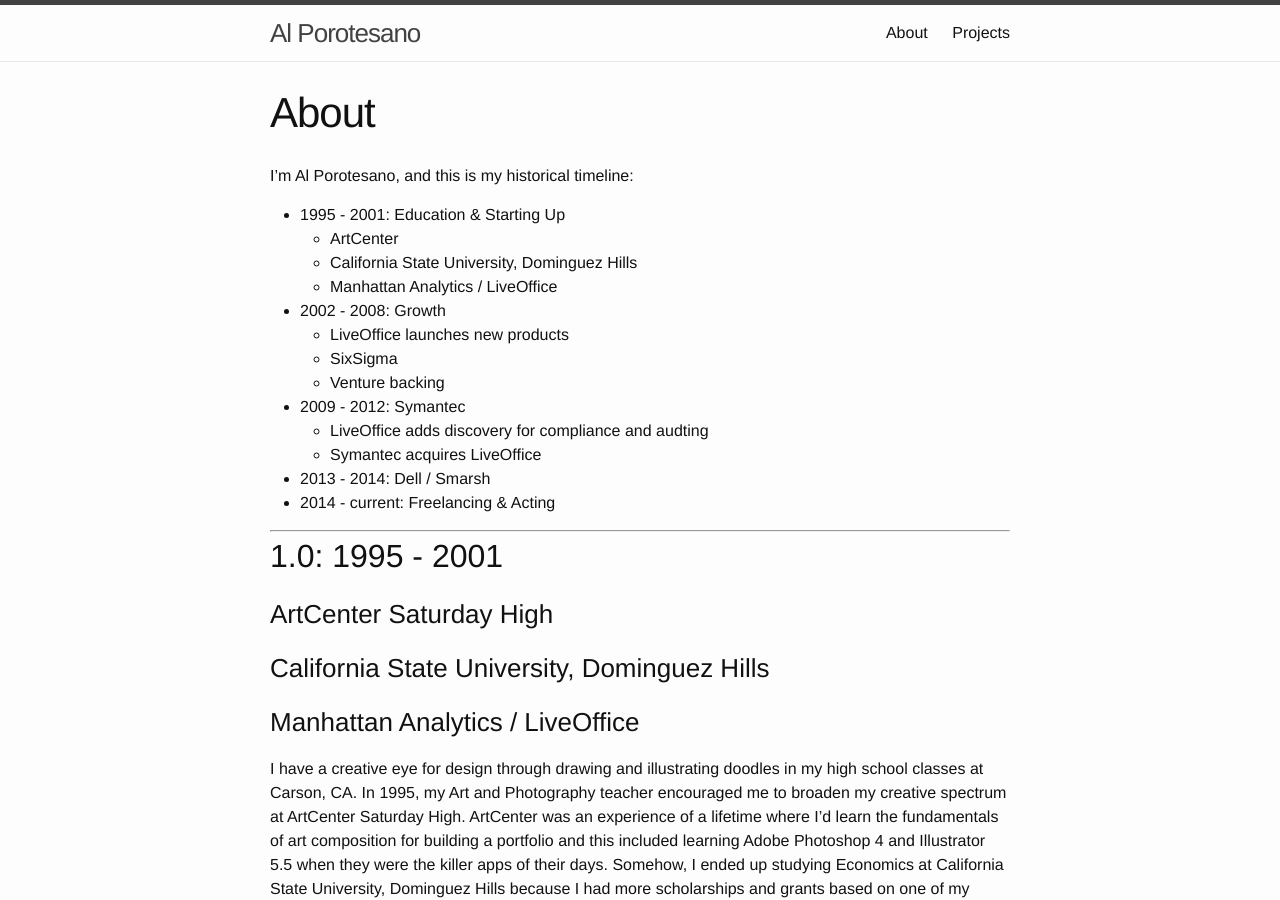
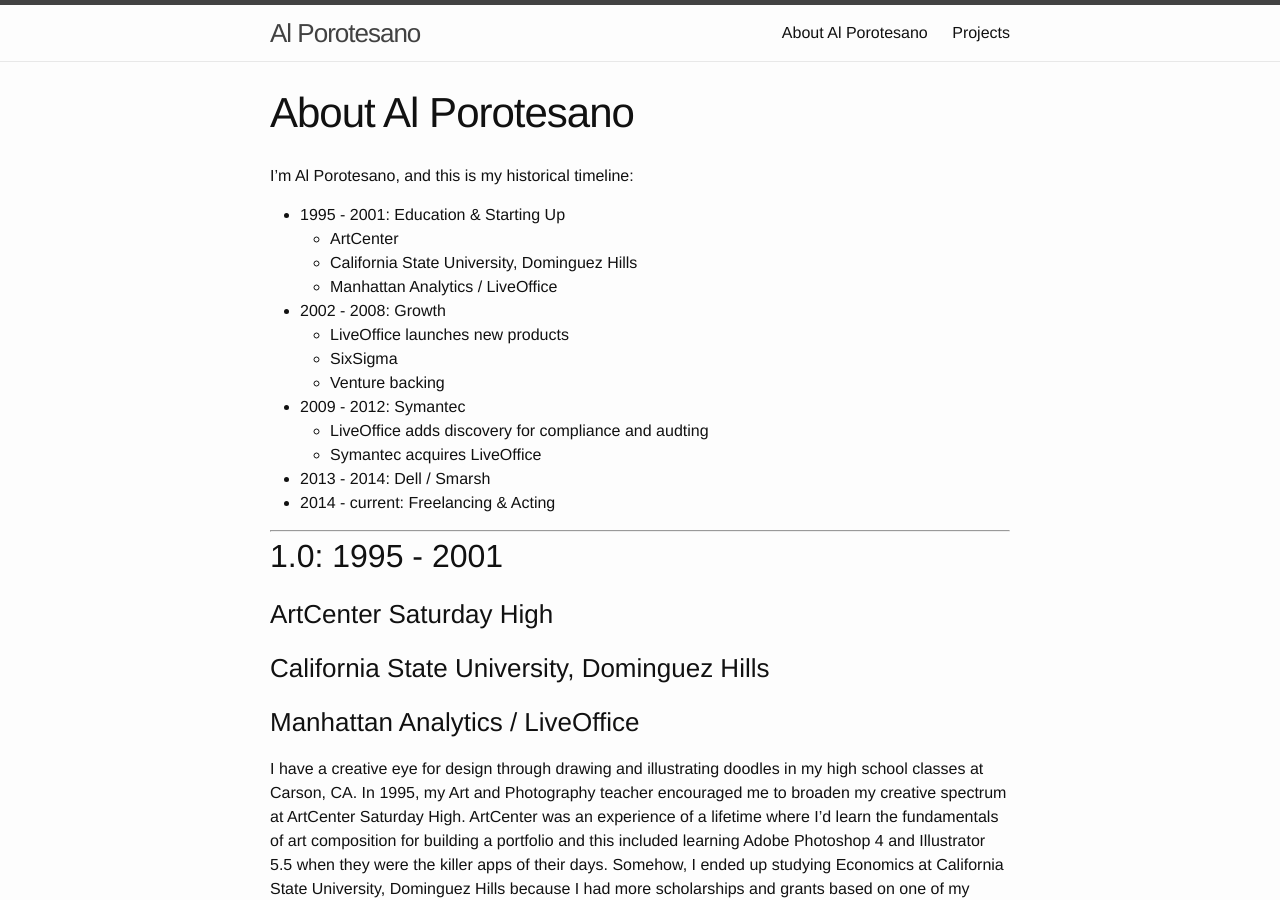
Before and after one commit to nobleexperiment/nobleexperiment.github.io, a Jekyll site: the page built from about.md, in a window 1280 px wide and 900 px high. Built offline with Jekyll 4.4.1, drawn with Linux system fonts in a browser that asks for light colours; Markdown is read by kramdown in place of the engine named in the settings.

Commit message:
Update about.md

```diff
--- a/about.md
+++ b/about.md
@@ -1,6 +1,6 @@
 ---
 layout: page
-title: About
+title: About Al Porotesano
 permalink: /about/
 ---
 
@@ -69,9 +69,9 @@ My freelancing gigs were a mixture of hits and misses. I'd work on building mobi
 
 Once in a while, I'll take a freelancing website or mobile project right now while i'm earning income as a background actor with **Central Casting** and **Sande Alessi Casting**. I could work on the set with my laptop until the Director calls for me to work on background. So far, I've only worked on Con Man season 2, American Horror Story, and Let's Make A Deal. This could be a great buildup for my IMDB profile later this year.
 
-| Languages: | C#, ASP.NET, javascript, python, ruby, java |
-| Platforms: | Amazon Web Services, IBM Bluemix |
-| Frameworks: | .net framework, eclipse.js |
-| Databases: | mySQL, mongojs, PostgreSQL |
-| Content Management Systems: | AdvisorSquare, Ektron, Jekyll, Drupal, keystone.js |
-| Compliation Environments: | .net framework, node.js |
+| Languages: | C#, ASP.NET, javascript, python, ruby, java
+| Platforms: | Amazon Web Services, IBM Bluemix
+| Frameworks: | .net framework, eclipse.js
+| Databases: | mySQL, mongojs, PostgreSQL
+| Content Management Systems: | AdvisorSquare, Ektron, Jekyll, Drupal, keystone.js
+| Compliation Environments: | .net framework, node.js
```
